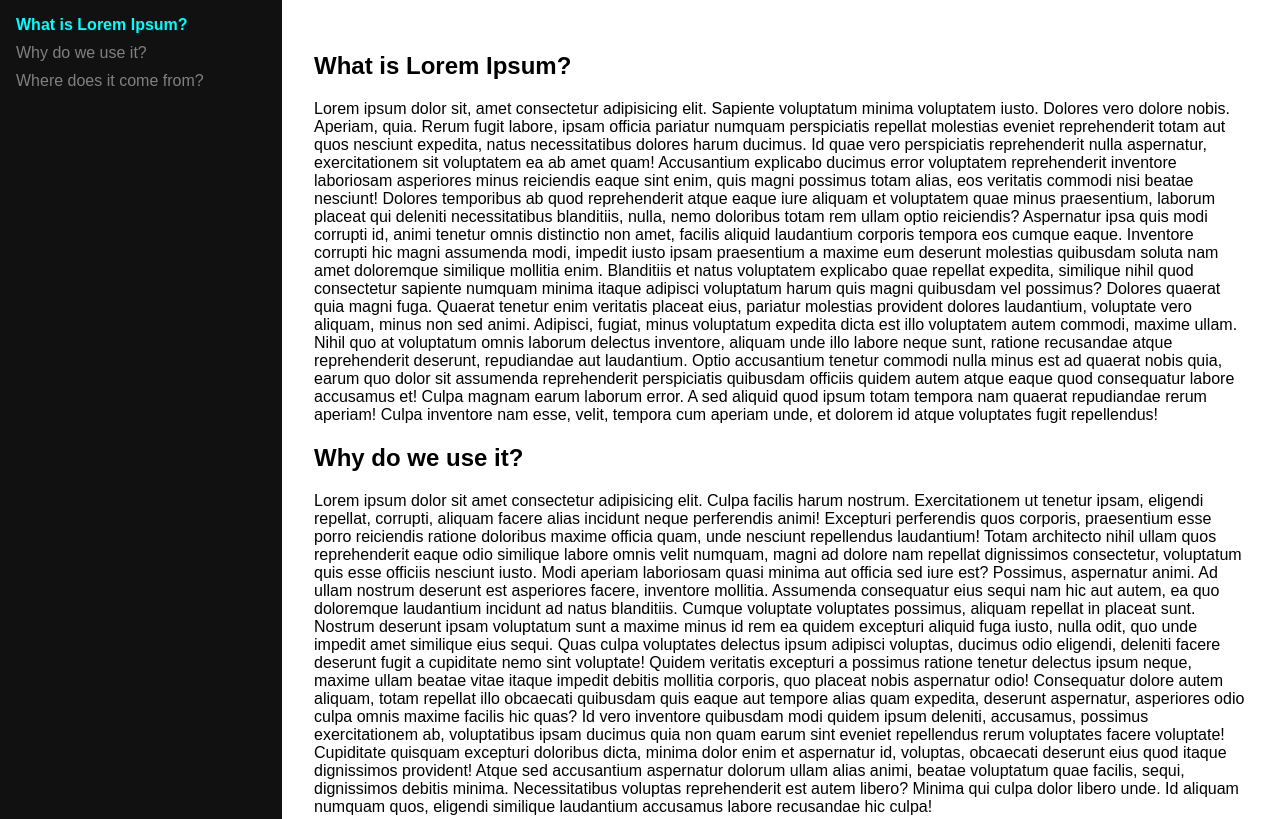
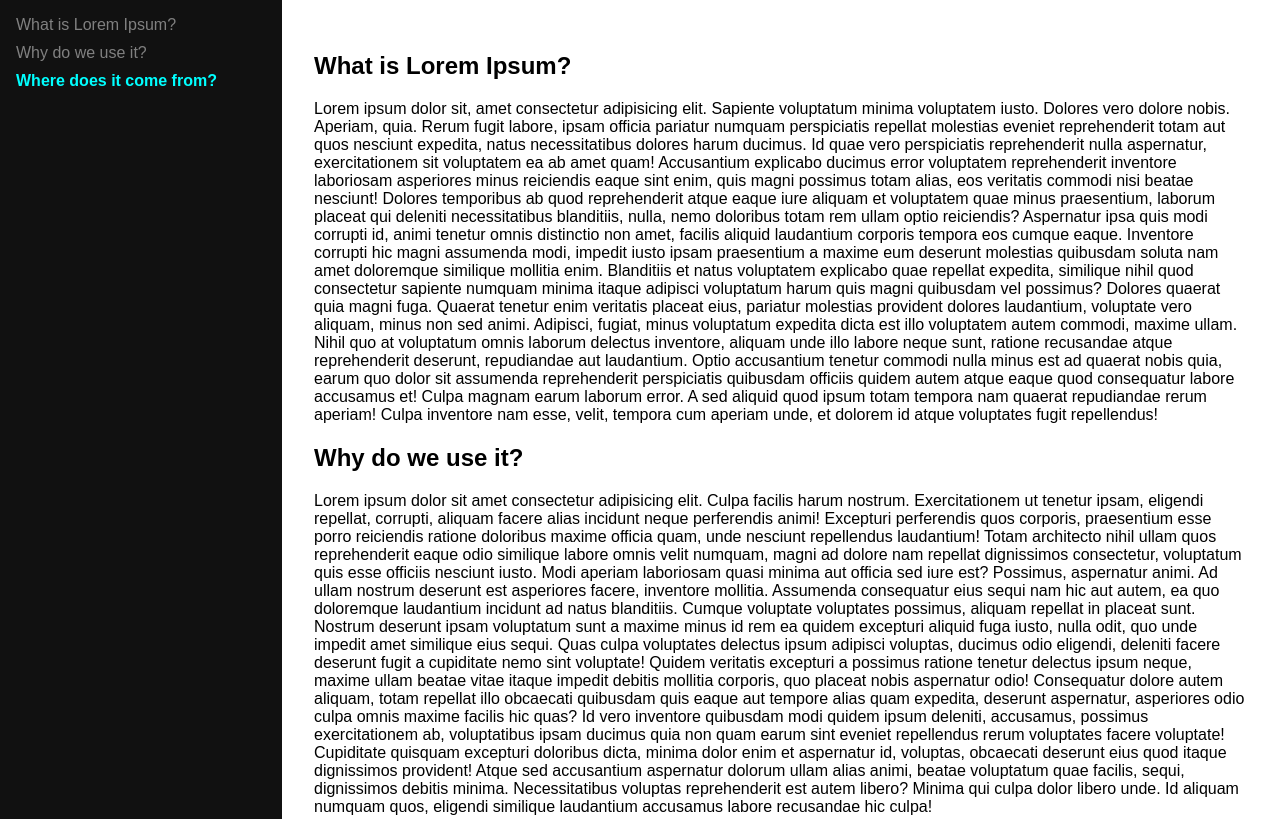
Before and after one commit to bib58/documentation_webpage_2, a plain HTML site: page index.html in a window 1280 px wide. Shown: the top 819 px of the page. Drawn offline with Linux system fonts and the light colour scheme.

Commit message:
Update index.html

```diff
--- a/index.html
+++ b/index.html
@@ -174,13 +174,11 @@
                     current = section.id;
                 }
             });
-            if (window.innerWidth <= 768) {
-                const scrollBottom = window.innerHeight + window.scrollY; /* pixel position of the bottom edge of the viewport. */
-                const docHeight = document.documentElement.scrollHeight;
+            const scrollBottom = window.innerHeight + window.scrollY; /* pixel position of the bottom edge of the viewport. */
+            const docHeight = document.documentElement.scrollHeight;
 
-                if (scrollBottom >= docHeight) {
-                    current = sections[sections.length - 1].id;
-                }
+            if (scrollBottom >= docHeight) {
+                current = sections[sections.length - 1].id;
             }
             navLinks.forEach(link => {
                 link.classList.toggle("active", link.getAttribute("href") === `#${current}`);
```
